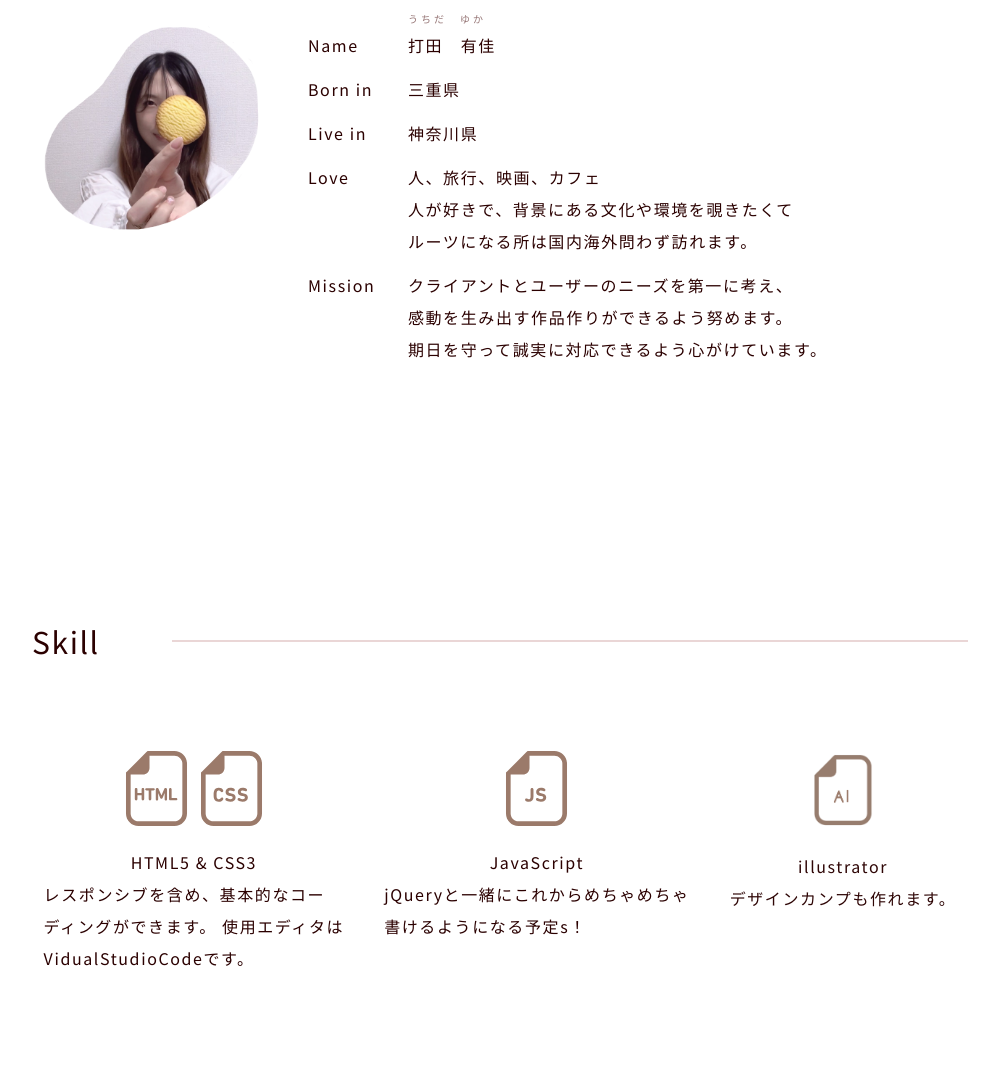
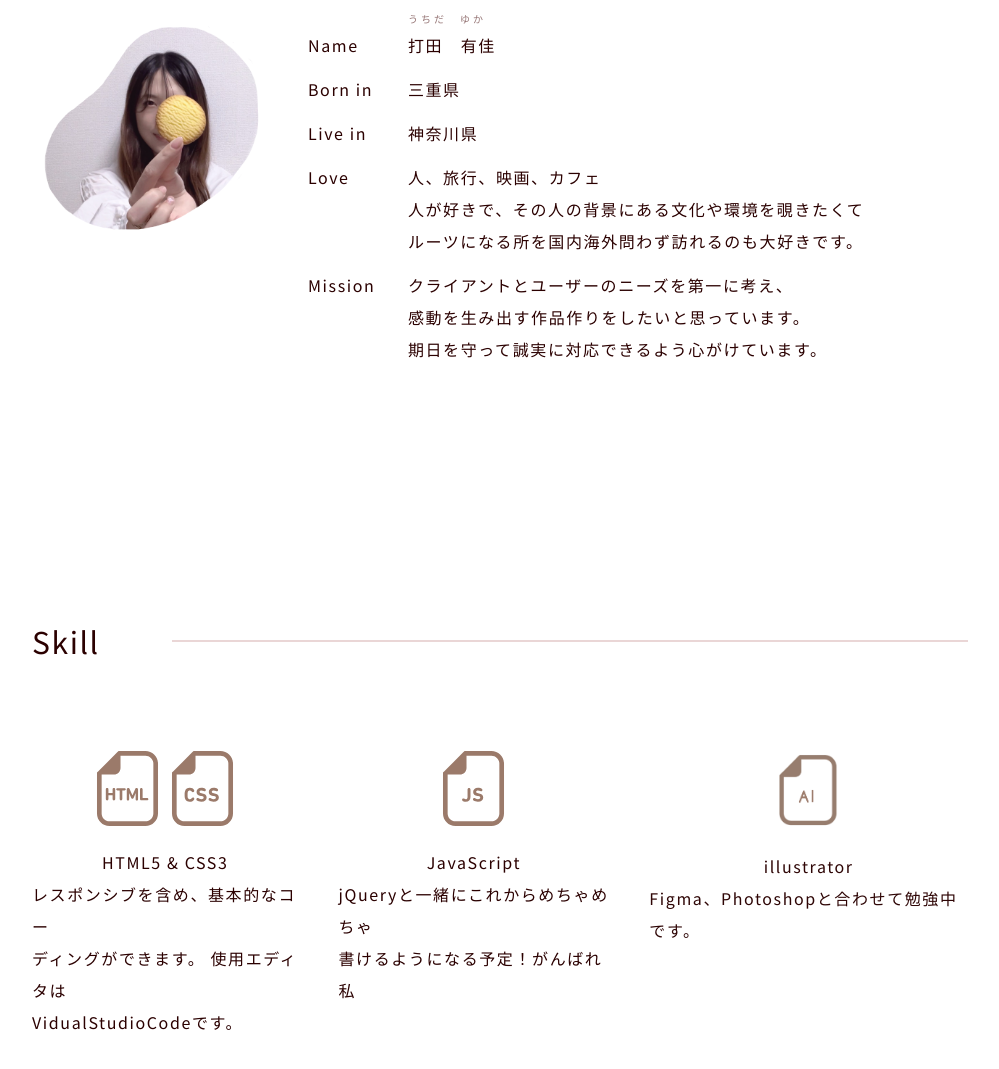
Before and after one commit to yukauchiday/yuka, a plain HTML site: page index.html in a window 1280 px wide. Shown: the part 1017-2086 px from the top of the page, without its empty margins (140-1139 px from the left). Drawn offline with nearby package versions, Linux system fonts and the light colour scheme.

Commit message:
Update index.html

```diff
--- a/index.html
+++ b/index.html
@@ -100,11 +100,11 @@
                 <dd>神奈川県</dd>
                 <dt>Love</dt>
                 <dd>
-                  人、旅行、映画、カフェ<br />人が好きで、背景にある文化や環境を覗きたくて<br />ルーツになる所は国内海外問わず訪れます。
+                  人、旅行、映画、カフェ<br />人が好きで、その人の背景にある文化や環境を覗きたくて<br />ルーツになる所を国内海外問わず訪れるのも大好きです。
                 </dd>
                 <dt>Mission</dt>
                 <dd>
-                  クライアントとユーザーのニーズを第一に考え、<br />感動を生み出す作品作りができるよう努めます。<br />
+                  クライアントとユーザーのニーズを第一に考え、<br />感動を生み出す作品作りをしたいと思っています。<br />
                   期日を守って誠実に対応できるよう心がけています。
                 </dd>
               </dl>
@@ -140,7 +140,7 @@
               <div class="top_skill-txt">
                 <p class="top_skill-ttl">JavaScript</p>
                 <p class="top_skill-sub">
-                  jQueryと一緒にこれからめちゃめちゃ<br />書けるようになる予定s！
+                  jQueryと一緒にこれからめちゃめちゃ<br />書けるようになる予定！がんばれ私
                 </p>
               </div>
             </div>
@@ -150,7 +150,7 @@
               </div>
               <div class="top_skill-txt">
                 <p class="top_skill-ttl">illustrator</p>
-                <p class="top_skill-sub">デザインカンプも作れます。</p>
+                <p class="top_skill-sub">Figma、Photoshopと合わせて勉強中です。</p>
               </div>
             </div>
           </div>
```
